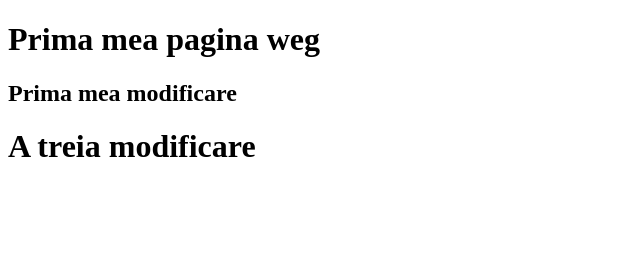
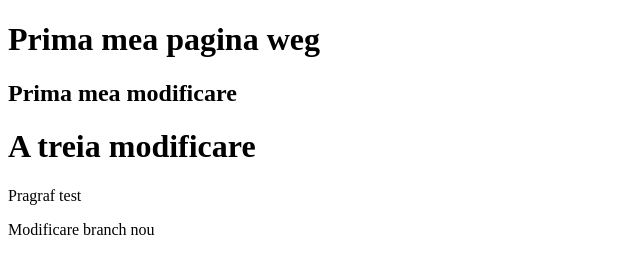
Before and after one commit to demouserlidia88/Tutorial, a plain HTML site: page intex.html in a window 1280 px wide. Shown: the whole page, without its empty margins (0-640 px from the left). Drawn offline with Linux system fonts and the light colour scheme.

Commit message:
modificare pe branch nou

```diff
--- a/intex.html
+++ b/intex.html
@@ -8,5 +8,8 @@
     <h1> Prima mea pagina weg</h1>
     <h2>Prima mea modificare</h2>
     <h1>A treia modificare</h1>
+
+    <p>Pragraf test</p>
+    <p>Modificare branch nou</p>
 </body>
 </html>
```
Also changed, not shown: brachNou.html (added, +11 -0 lines).
